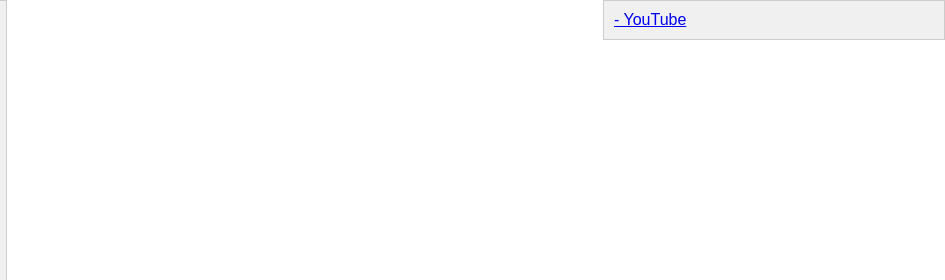
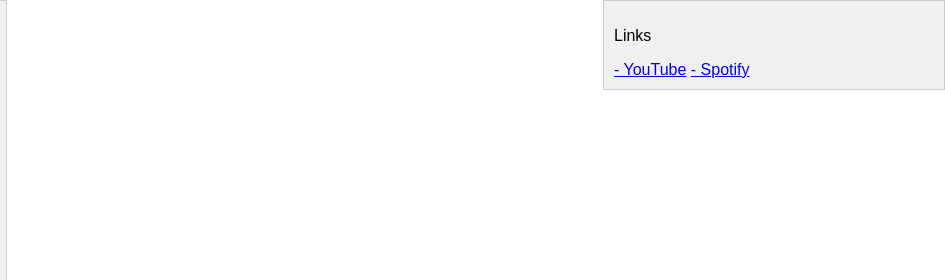
Before and after one commit to LAGameStudios/smart-display, a plain HTML site: page index.html in a window 1280 px wide. Shown: the top 280 px of the page, 335-1280 px from the left. Drawn offline with Linux system fonts and the light colour scheme.

Commit message:
Update index.html

```diff
--- a/index.html
+++ b/index.html
@@ -15,7 +15,9 @@
         </div>
         <div class="widget top-right">
             <div id="link-widget">
+                <p>Links</p>
                 <a href="https://www.youtube.com" target="_blank">- YouTube</a>
+                <a href="https://open.spotify.com" target="_blank">- Spotify</a>
             </div>
         </div>
         <div class="widget bottom-left">
```
